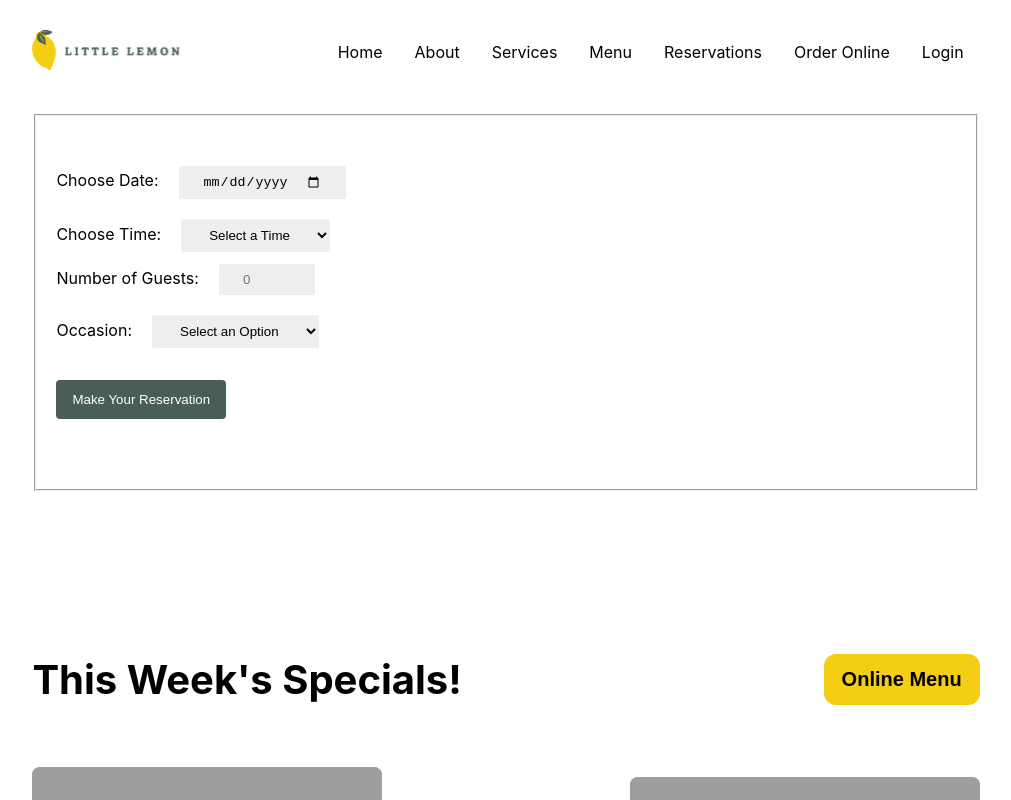
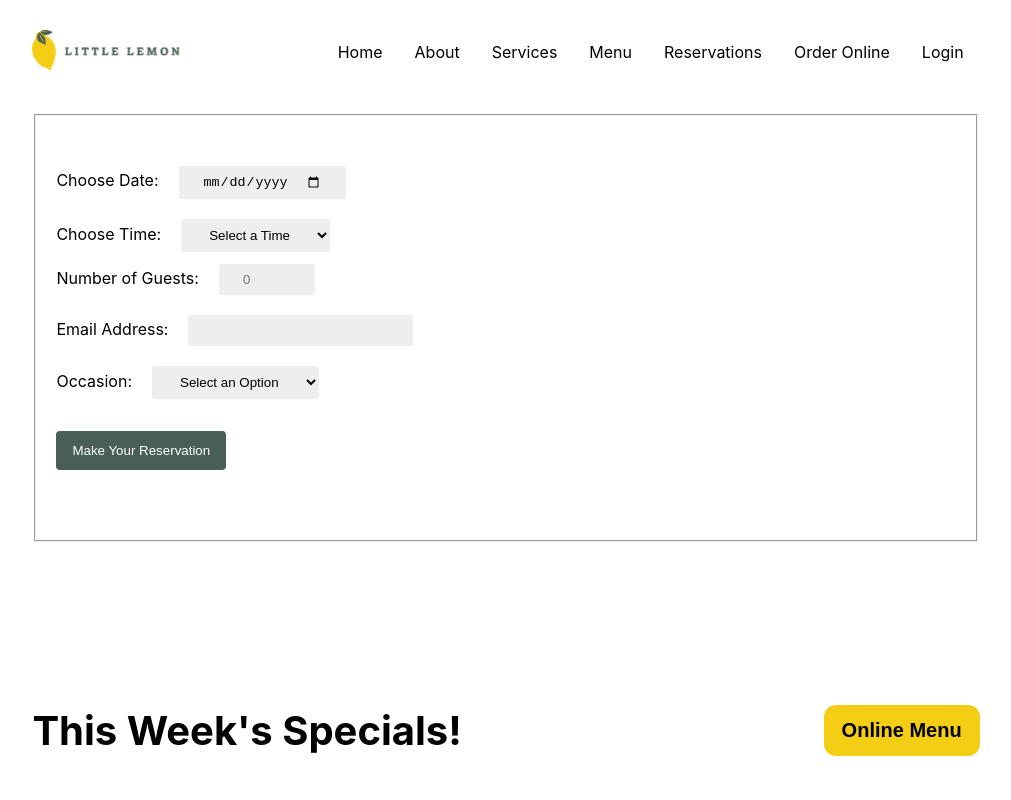
Before and after one commit to lamkg/LittleLemon-Online-Reservation, a React (Vite) app: page /booking in a window 1280 px wide. Shown: the top 800 px of the page, without its empty margins (134-1145 px from the left). Built offline with nearby package versions, Linux system fonts and the light colour scheme; grey boxes are pictures that could not be loaded.

Commit message:
added an email portion to the bookingform

```diff
--- a/src/App.css
+++ b/src/App.css
@@ -137,6 +137,7 @@ label {
 #book-date,
 #book-time,
 #book-guests,
+#book-email,
 #book-occasion {
   background: #bdbdbd43;
   padding: 8px 24px;
--- a/src/components/BookingForm.jsx
+++ b/src/components/BookingForm.jsx
@@ -9,6 +9,7 @@ const BookingForm = (props) => {
   const [guests, setGuests] = useState("");
   const [date, setDate] = useState("");
   const [times, setTimes] = useState("")
+  const [email, setEmail] = useState("");
 
   const handleSumbit = (e) => {
     e.preventDefault();
@@ -20,6 +21,11 @@ const BookingForm = (props) => {
     props.dispatch(e);
   }
 
+  const validateEmail = (email) => {
+    const emailRegex = /^[^\s@]+@[^\s@]+\.[^\s@]+$/;
+    return emailRegex.test(email);
+  }
+
   return (
     <header>
       <section>
@@ -27,18 +33,28 @@ const BookingForm = (props) => {
           <fieldset className="formField">
             <div>
               <label htmlFor="book-date">Choose Date:</label>
-              <input id="book-date" value={date} onChange={(e) => handleChange(e.target.value)} type="date" required/>
+              <input id="book-date" value={date} onChange={(e) => handleChange(e.target.value)} type="date" required />
             </div>
             <div>
               <label htmlFor="book-time">Choose Time:</label>
               <select id="book-time" value={times} onChange={(e) => setTimes(e.target.value)} required>
                 <option value="">Select a Time</option>
-               {props.availableTimes.availableTimes.map(availableTimes => {return <option key={availableTimes}>{availableTimes}</option>})}
+                {props.availableTimes.availableTimes.map(availableTimes => { return <option key={availableTimes}>{availableTimes}</option> })}
               </select>
             </div>
             <div>
               <label htmlFor="book-guests">Number of Guests:</label>
-              <input id="book-guests" min="1" value={guests} onChange={(e) => {setGuests(e.target.value)}} type={"number"} placeholder={0} max={10} required></input>
+              <input id="book-guests" min="1" value={guests} onChange={(e) => { setGuests(e.target.value) }} type={"number"} placeholder={0} max={10} required></input>
+            </div>
+            <div>
+              <label htmlFor="book-email">Email Address:</label>
+              <input
+                id="book-email"
+                type="email"
+                value={email}
+                onChange={(e) => setEmail(e.target.value)}
+                required
+              />
             </div>
             <div>
               <label htmlFor="book-occasion">Occasion:</label>
```
Lines whose indentation alone changed are shown as unchanged.
